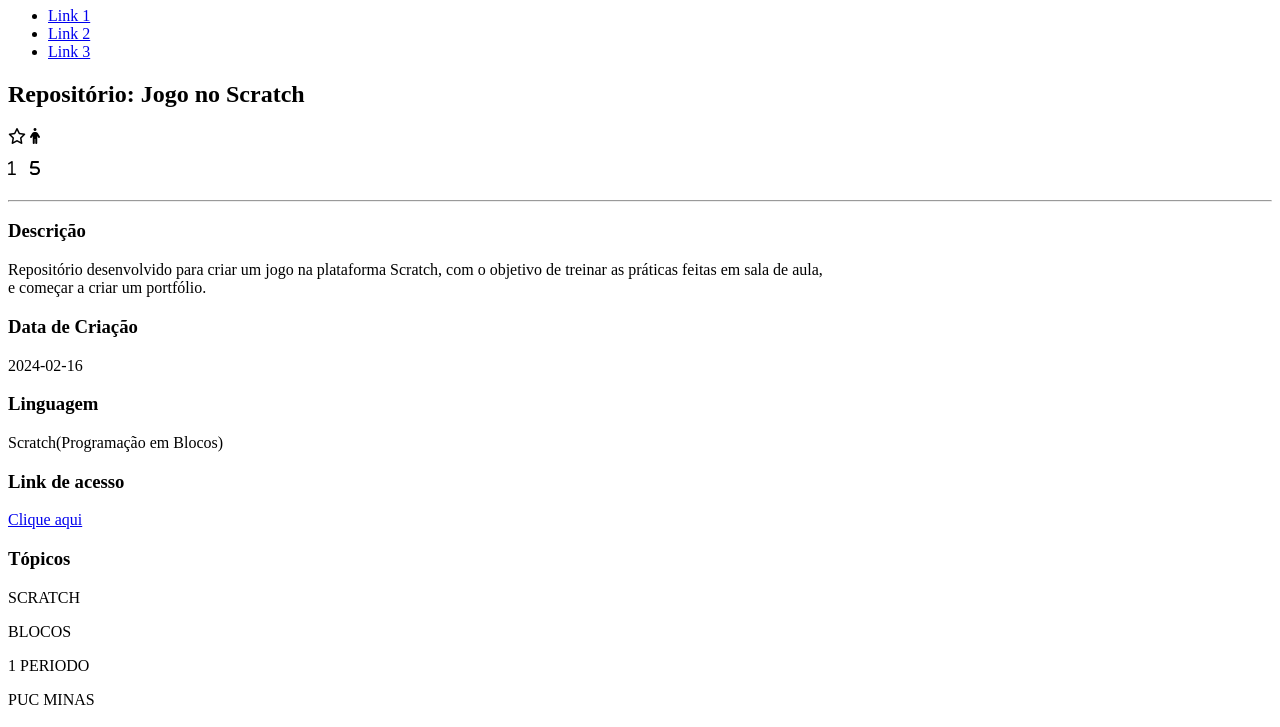
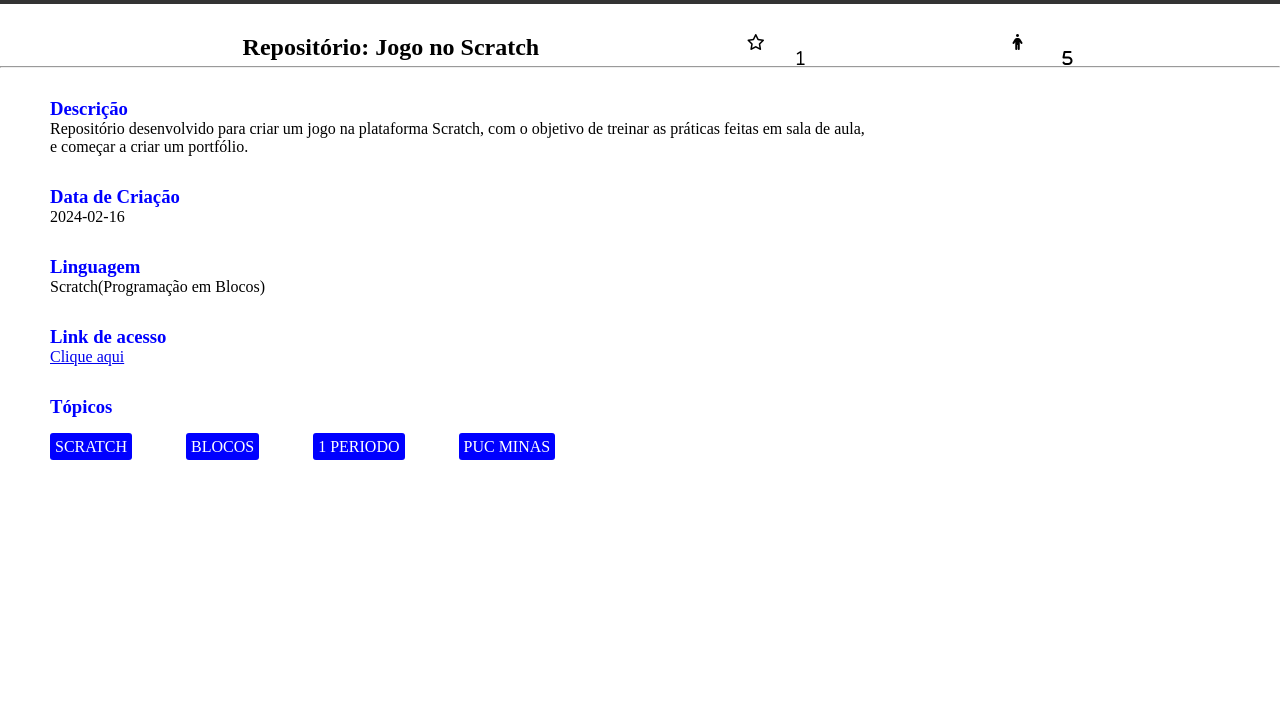
Before and after one commit to JulioBuzzi/TrabalhoPratico, a plain HTML site: page repo2.html in a window 1280 px wide. Shown: the part 73-800 px from the top of the page. Drawn offline with Linux system fonts and the light colour scheme.

Commit message:
Update repo2.html

```diff
--- a/repo2.html
+++ b/repo2.html
@@ -4,7 +4,7 @@
   <meta charset="UTF-8">
   <meta name="viewport" content="width=device-width, initial-scale=1.0">
   <title>Repositório IBOVESPA</title>
-  <link rel="stylesheet" href="repo2.css">
+  <link rel="stylesheet" href="repo.css">
   <script src="https://kit.fontawesome.com/0aa1be47c4.js" crossorigin="anonymous"></script>
 </head>
 <body>
```
